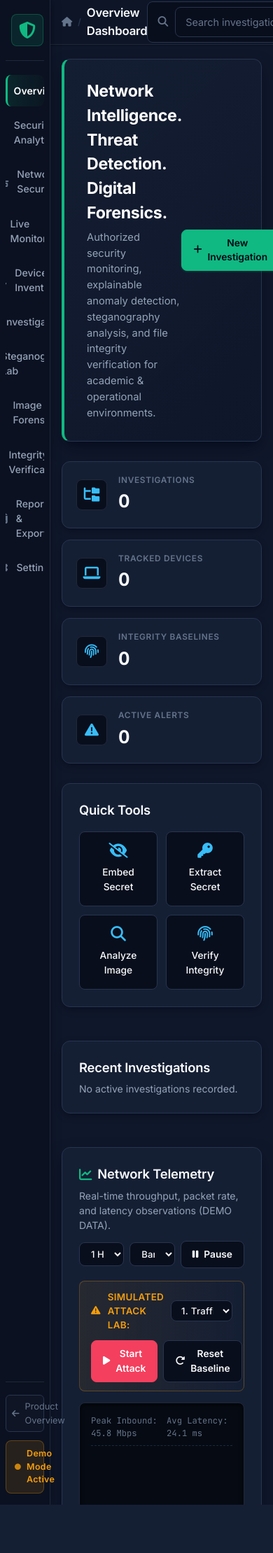
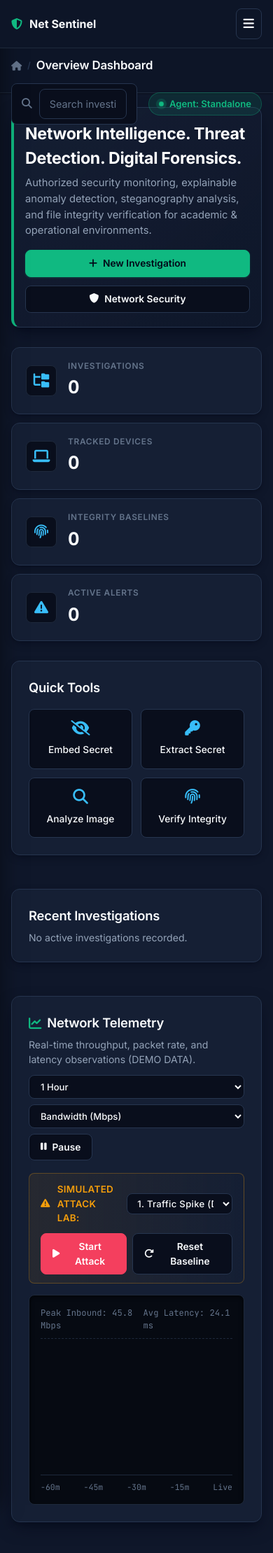
Before and after one commit to Aditya2008-Learner/NetSentinel, a Python web app: template templates/index.html in a window 390 px wide. Shown: the whole page at 70% size. Before the commit the page ends 2150 px from the top, so only its background shows below. Run offline with Jinja, Linux system fonts and the light colour scheme; the template is opened without the code that fills it, so the values that code supplies are empty; a map, chart or similar area stays blank; some libraries are stand-ins or nearby versions.

Commit message:
Add mobile-first responsive layout, hamburger drawer, and touch optimizations

```diff
--- a/static/app.js
+++ b/static/app.js
@@ -26,7 +26,34 @@ function escapeHtml(str) {
         .replace(/'/g, "&#039;");
 }
 
-    // Wire event listeners replacing inline HTML event attributes
+    // Mobile navigation drawer toggle wiring
+    const hamburgerBtn = document.getElementById("hamburger-btn");
+    const sidebar = document.getElementById("sidebar");
+    const sidebarBackdrop = document.getElementById("sidebar-backdrop");
+
+    function toggleMobileMenu() {
+        if (sidebar && sidebarBackdrop) {
+            sidebar.classList.toggle("mobile-open");
+            sidebarBackdrop.classList.toggle("active");
+        }
+    }
+
+    function closeMobileMenu() {
+        if (sidebar && sidebarBackdrop) {
+            sidebar.classList.remove("mobile-open");
+            sidebarBackdrop.classList.remove("active");
+        }
+    }
+
+    if (hamburgerBtn) hamburgerBtn.addEventListener("click", toggleMobileMenu);
+    if (sidebarBackdrop) sidebarBackdrop.addEventListener("click", closeMobileMenu);
+
+    const navItems = document.querySelectorAll(".nav-item");
+    navItems.forEach(item => {
+        item.addEventListener("click", () => {
+            closeMobileMenu();
+        });
+    });
     const telemetryRangeEl = document.getElementById("telemetry-range");
     if (telemetryRangeEl) telemetryRangeEl.addEventListener("change", loadTelemetryGraph);
 
--- a/static/styles.css
+++ b/static/styles.css
@@ -1578,3 +1578,174 @@ input[type="file"]::-webkit-file-upload-button:hover {
         width: 100%;
     }
 }
+
+/* ==========================================================================
+   Responsive & Mobile-First Media Queries (320px - 1024px+)
+   ========================================================================== */
+
+.mobile-header {
+    display: none;
+    align-items: center;
+    justify-content: space-between;
+    background-color: var(--bg-topbar);
+    border-bottom: 1px solid var(--border-subtle);
+    padding: 12px 16px;
+    position: sticky;
+    top: 0;
+    z-index: 50;
+}
+
+.mobile-brand {
+    display: flex;
+    align-items: center;
+    gap: 10px;
+    color: var(--text-primary);
+    text-decoration: none;
+    font-weight: 700;
+    font-size: 1rem;
+}
+
+.mobile-brand i {
+    color: var(--accent-emerald);
+}
+
+.hamburger-btn {
+    background: transparent;
+    border: 1px solid var(--border-default);
+    color: var(--text-primary);
+    padding: 8px 10px;
+    border-radius: var(--radius-md);
+    cursor: pointer;
+    font-size: 1.1rem;
+}
+
+.sidebar-backdrop {
+    display: none;
+    position: fixed;
+    top: 0;
+    left: 0;
+    right: 0;
+    bottom: 0;
+    background: rgba(0, 0, 0, 0.6);
+    z-index: 39;
+    backdrop-filter: blur(2px);
+}
+
+.sidebar-backdrop.active {
+    display: block;
+}
+
+@media (max-width: 1023px) {
+    .app-container {
+        flex-direction: column;
+        height: 100vh;
+        overflow-y: auto;
+    }
+
+    .mobile-header {
+        display: flex;
+    }
+
+    .sidebar {
+        position: fixed;
+        top: 0;
+        left: -280px;
+        bottom: 0;
+        width: 270px;
+        transition: transform var(--transition-smooth);
+        z-index: 40;
+        box-shadow: 10px 0 30px rgba(0, 0, 0, 0.5);
+    }
+
+    .sidebar.mobile-open {
+        transform: translateX(280px);
+    }
+
+    .main-content {
+        flex: 1;
+        width: 100%;
+        overflow-y: auto;
+        height: auto;
+    }
+
+    .top-nav {
+        flex-direction: column;
+        align-items: stretch;
+        gap: 12px;
+        padding: 12px 16px;
+    }
+
+    .top-nav-right {
+        width: 100%;
+        justify-content: space-between;
+    }
+
+    .search-box {
+        flex: 1;
+    }
+
+    .search-box input {
+        width: 100% !important;
+    }
+
+    .metrics-grid {
+        grid-template-columns: repeat(2, 1fr) !important;
+        gap: 12px !important;
+    }
+
+    .dashboard-grid, .grid-2 {
+        grid-template-columns: 1fr !important;
+    }
+
+    .telemetry-header {
+        flex-direction: column;
+        align-items: stretch;
+        gap: 12px;
+    }
+
+    .telemetry-controls-group {
+        flex-wrap: wrap;
+    }
+
+    .attack-bar {
+        flex-direction: column;
+        align-items: stretch;
+        gap: 12px;
+    }
+
+    .analytics-metrics-grid {
+        grid-template-columns: repeat(2, 1fr) !important;
+    }
+
+    .table-container {
+        overflow-x: auto;
+        -webkit-overflow-scrolling: touch;
+    }
+}
+
+@media (max-width: 480px) {
+    .metrics-grid {
+        grid-template-columns: 1fr !important;
+    }
+
+    .analytics-metrics-grid {
+        grid-template-columns: 1fr !important;
+    }
+
+    .welcome-banner {
+        flex-direction: column;
+        align-items: stretch;
+        gap: 16px;
+        padding: 20px 16px;
+    }
+
+    .banner-actions {
+        flex-direction: column;
+        width: 100%;
+    }
+
+    .banner-actions .btn {
+        width: 100%;
+        justify-content: center;
+    }
+}
--- a/templates/index.html
+++ b/templates/index.html
@@ -45,9 +45,19 @@
     <link href="https://fonts.googleapis.com/css2?family=JetBrains+Mono:wght@400;500;700&family=Inter:wght@400;500;600;700&display=swap" rel="stylesheet">
 </head>
 <body>
+    <div class="sidebar-backdrop" id="sidebar-backdrop"></div>
+    <div class="mobile-header">
+        <a href="/" class="mobile-brand">
+            <i class="fa-solid fa-shield-halved"></i>
+            <span>Net Sentinel</span>
+        </a>
+        <button type="button" class="hamburger-btn" id="hamburger-btn" aria-label="Toggle Navigation Menu">
+            <i class="fa-solid fa-bars"></i>
+        </button>
+    </div>
     <div class="app-container">
         <!-- Sidebar Navigation -->
-        <aside class="sidebar">
+        <aside class="sidebar" id="sidebar">
             <a href="/" class="brand-area" style="text-decoration: none; display: flex; align-items: center; gap: 12px; color: inherit;" title="Return to Net Sentinel Landing Page">
                 <i class="fa-solid fa-shield-halved brand-icon"></i>
                 <div class="brand-text">
```
